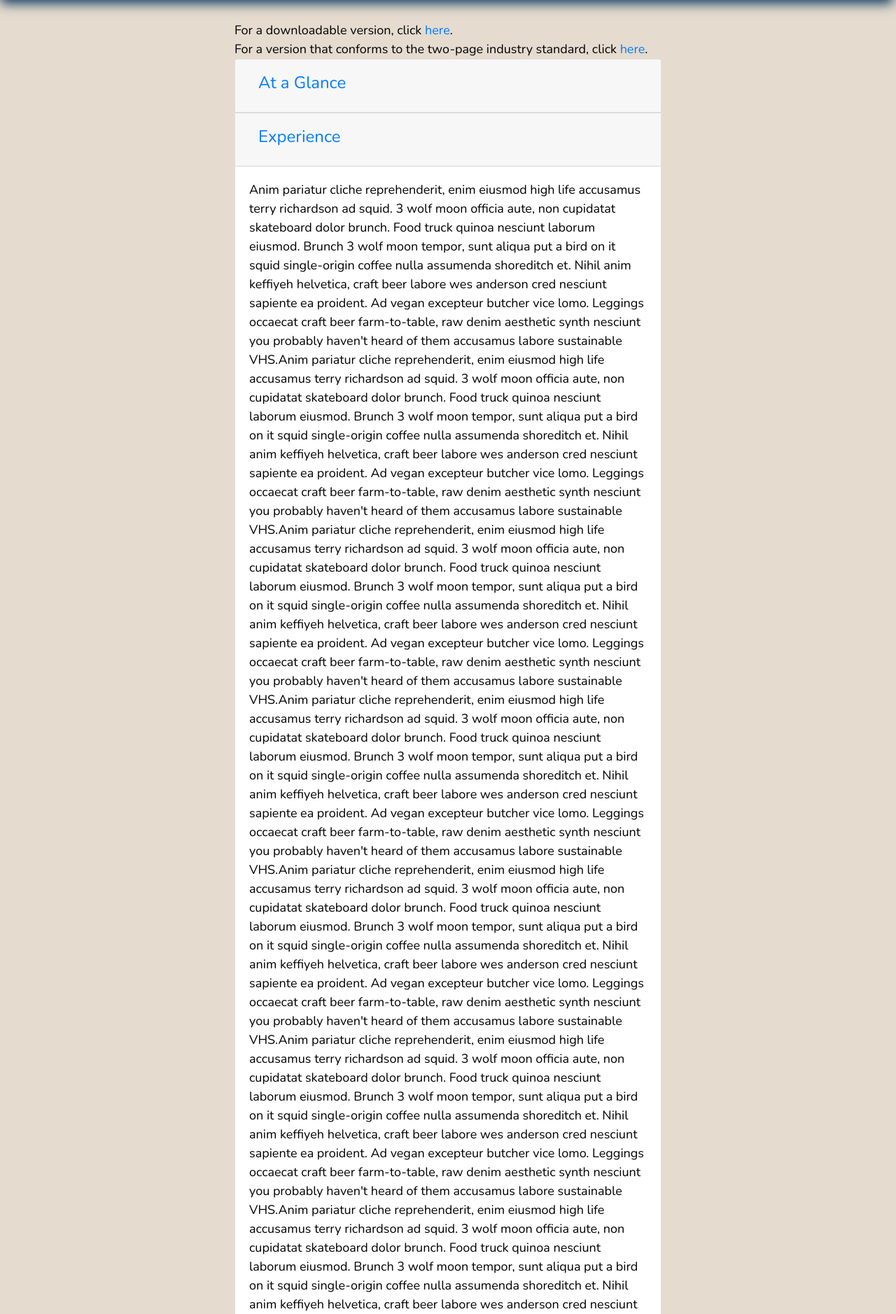
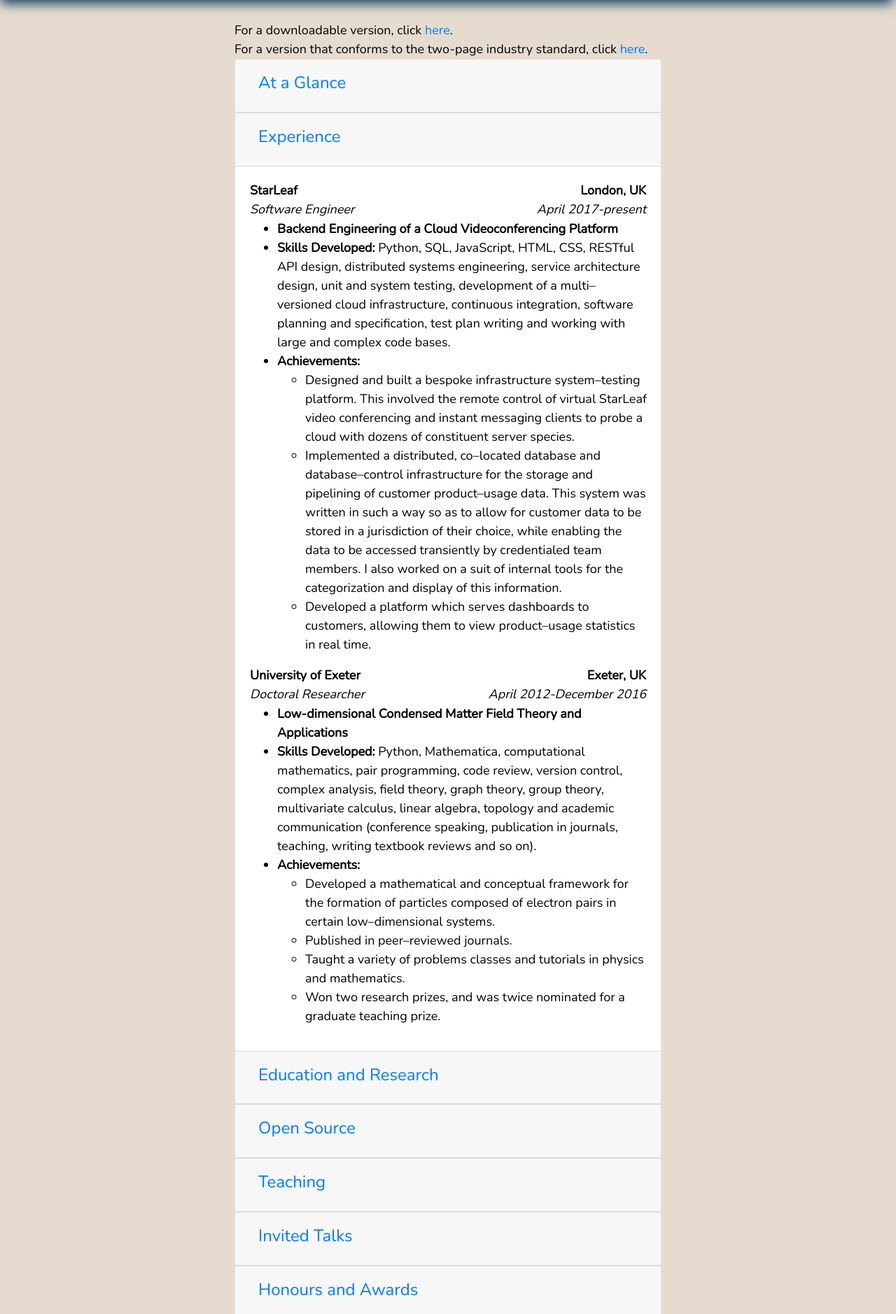
Before and after one commit to LachlanMarnham/PersonalWebsite, a Flask app: template app/templates/cv.html.mako in a window 1280 px wide, after a click on "Experience". Shown: the part 58-1936 px from the top of the page at 70% size. Run offline with Flask 2, Linux system fonts and the light colour scheme; the template is opened without the code that fills it, so the values that code supplies are empty; some libraries are stand-ins or nearby versions; some web fonts are replaced.

Commit message:
Added experience section to cv

```diff
--- a/app/templates/cv.html.mako
+++ b/app/templates/cv.html.mako
@@ -46,15 +46,102 @@ For a version that conforms to the two-page industry standard, click <a href="${
     </div>
     <div id="collapseTwo" class="collapse" aria-labelledby="headingTwo" data-parent="#accordion-parent">
       <div class="card-body">
-        Anim pariatur cliche reprehenderit, enim eiusmod high life accusamus terry richardson ad squid.
-        3 wolf moon officia aute, non cupidatat skateboard dolor brunch. Food truck quinoa nesciunt laborum eiusmod. Brunch 3 wolf moon tempor, sunt aliqua put a bird on it squid single-origin coffee nulla assumenda shoreditch et. Nihil anim keffiyeh helvetica, craft beer labore wes anderson cred nesciunt sapiente ea proident. Ad vegan excepteur butcher vice lomo. Leggings occaecat craft beer farm-to-table, raw denim aesthetic synth nesciunt you probably haven't heard of them accusamus labore sustainable VHS.Anim pariatur cliche reprehenderit, enim eiusmod high life accusamus terry richardson ad squid.
-        3 wolf moon officia aute, non cupidatat skateboard dolor brunch. Food truck quinoa nesciunt laborum eiusmod. Brunch 3 wolf moon tempor, sunt aliqua put a bird on it squid single-origin coffee nulla assumenda shoreditch et. Nihil anim keffiyeh helvetica, craft beer labore wes anderson cred nesciunt sapiente ea proident. Ad vegan excepteur butcher vice lomo. Leggings occaecat craft beer farm-to-table, raw denim aesthetic synth nesciunt you probably haven't heard of them accusamus labore sustainable VHS.Anim pariatur cliche reprehenderit, enim eiusmod high life accusamus terry richardson ad squid.
-        3 wolf moon officia aute, non cupidatat skateboard dolor brunch. Food truck quinoa nesciunt laborum eiusmod. Brunch 3 wolf moon tempor, sunt aliqua put a bird on it squid single-origin coffee nulla assumenda shoreditch et. Nihil anim keffiyeh helvetica, craft beer labore wes anderson cred nesciunt sapiente ea proident. Ad vegan excepteur butcher vice lomo. Leggings occaecat craft beer farm-to-table, raw denim aesthetic synth nesciunt you probably haven't heard of them accusamus labore sustainable VHS.Anim pariatur cliche reprehenderit, enim eiusmod high life accusamus terry richardson ad squid.
-        3 wolf moon officia aute, non cupidatat skateboard dolor brunch. Food truck quinoa nesciunt laborum eiusmod. Brunch 3 wolf moon tempor, sunt aliqua put a bird on it squid single-origin coffee nulla assumenda shoreditch et. Nihil anim keffiyeh helvetica, craft beer labore wes anderson cred nesciunt sapiente ea proident. Ad vegan excepteur butcher vice lomo. Leggings occaecat craft beer farm-to-table, raw denim aesthetic synth nesciunt you probably haven't heard of them accusamus labore sustainable VHS.Anim pariatur cliche reprehenderit, enim eiusmod high life accusamus terry richardson ad squid.
-        3 wolf moon officia aute, non cupidatat skateboard dolor brunch. Food truck quinoa nesciunt laborum eiusmod. Brunch 3 wolf moon tempor, sunt aliqua put a bird on it squid single-origin coffee nulla assumenda shoreditch et. Nihil anim keffiyeh helvetica, craft beer labore wes anderson cred nesciunt sapiente ea proident. Ad vegan excepteur butcher vice lomo. Leggings occaecat craft beer farm-to-table, raw denim aesthetic synth nesciunt you probably haven't heard of them accusamus labore sustainable VHS.Anim pariatur cliche reprehenderit, enim eiusmod high life accusamus terry richardson ad squid.
-        3 wolf moon officia aute, non cupidatat skateboard dolor brunch. Food truck quinoa nesciunt laborum eiusmod. Brunch 3 wolf moon tempor, sunt aliqua put a bird on it squid single-origin coffee nulla assumenda shoreditch et. Nihil anim keffiyeh helvetica, craft beer labore wes anderson cred nesciunt sapiente ea proident. Ad vegan excepteur butcher vice lomo. Leggings occaecat craft beer farm-to-table, raw denim aesthetic synth nesciunt you probably haven't heard of them accusamus labore sustainable VHS.Anim pariatur cliche reprehenderit, enim eiusmod high life accusamus terry richardson ad squid.
-        3 wolf moon officia aute, non cupidatat skateboard dolor brunch. Food truck quinoa nesciunt laborum eiusmod. Brunch 3 wolf moon tempor, sunt aliqua put a bird on it squid single-origin coffee nulla assumenda shoreditch et. Nihil anim keffiyeh helvetica, craft beer labore wes anderson cred nesciunt sapiente ea proident. Ad vegan excepteur butcher vice lomo. Leggings occaecat craft beer farm-to-table, raw denim aesthetic synth nesciunt you probably haven't heard of them accusamus labore sustainable VHS.Anim pariatur cliche reprehenderit, enim eiusmod high life accusamus terry richardson ad squid.
-        3 wolf moon officia aute, non cupidatat skateboard dolor brunch. Food truck quinoa nesciunt laborum eiusmod. Brunch 3 wolf moon tempor, sunt aliqua put a bird on it squid single-origin coffee nulla assumenda shoreditch et. Nihil anim keffiyeh helvetica, craft beer labore wes anderson cred nesciunt sapiente ea proident. Ad vegan excepteur butcher vice lomo. Leggings occaecat craft beer farm-to-table, raw denim aesthetic synth nesciunt you probably haven't heard of them accusamus labore sustainable VHS.
+        <table style="width: 100%">
+              <tr>
+                  <td>
+                      <strong>StarLeaf</strong><br />
+                      <i>Software Engineer</i>
+                  </td>
+                  <td style="text-align: right;">
+                      <strong>London, UK</strong><br />
+                      <i>April 2017-present</i>
+                  </td>
+              </tr>
+          </table>
+          <ul>
+              <li>
+                  <strong>Backend Engineering of a Cloud Videoconferencing Platform</strong>
+              </li>
+
+              <li>
+                  <strong>Skills Developed: </strong>Python, SQL, JavaScript, HTML, CSS, RESTful API design, distributed
+                  systems engineering, service architecture design, unit and system testing, development of a
+                  multi–versioned cloud infrastructure, continuous integration, software planning and specification,
+                  test plan writing and working with large and complex code bases.
+              </li>
+
+              <li>
+                  <strong>Achievements: </strong>
+                  <ul>
+                      <li>
+                          Designed and built a bespoke infrastructure system–testing platform. This involved the remote
+                          control of virtual StarLeaf video conferencing and instant messaging clients to probe a cloud
+                          with dozens of constituent server species.
+                      </li>
+
+                      <li>
+                          Implemented a distributed, co–located database and database–control infrastructure for the
+                          storage and pipelining of customer product–usage data. This system was written in such a way
+                          so as to allow for customer data to be stored in a jurisdiction of their choice, while enabling
+                          the data to be accessed transiently by credentialed team members. I also worked on a suit of
+                          internal tools for the categorization and display of this information.
+                      </li>
+
+                      <li>
+                          Developed a platform which serves dashboards to customers, allowing them to view product–usage
+                          statistics in real time.
+                      </li>
+                  </ul>
+              </li>
+          </ul>
+
+          <table style="width: 100%">
+              <tr>
+                  <td>
+                      <strong>University of Exeter</strong><br />
+                      <i>Doctoral Researcher</i>
+                  </td>
+                  <td style="text-align: right;">
+                      <strong>Exeter, UK</strong><br />
+                      <i>April 2012-December 2016</i>
+                  </td>
+              </tr>
+          </table>
+
+          <ul>
+              <li>
+                  <strong>Low-dimensional Condensed Matter Field Theory and Applications</strong>
+              </li>
+
+              <li>
+                  <strong>Skills Developed: </strong>Python, Mathematica, computational mathematics, pair programming,
+                  code review, version control, complex analysis, field theory, graph theory, group theory, multivariate
+                  calculus, linear algebra, topology and academic communication (conference speaking, publication in
+                  journals, teaching, writing textbook reviews and so on).
+              </li>
+
+              <li>
+                  <strong>Achievements: </strong>
+                  <ul>
+                      <li>
+                          Developed a mathematical and conceptual framework for the formation of particles composed of
+                          electron pairs in certain low–dimensional systems.
+                      </li>
+
+                      <li>
+                          Published in peer–reviewed journals.
+                      </li>
+
+                      <li>
+                          Taught a variety of problems classes and tutorials in physics and mathematics.
+                      </li>
+
+                      <li>
+                          Won two research prizes, and was twice nominated for a graduate teaching prize.
+                      </li>
+                  </ul>
+              </li>
+          </ul>
       </div>
     </div>
   </div>
```
